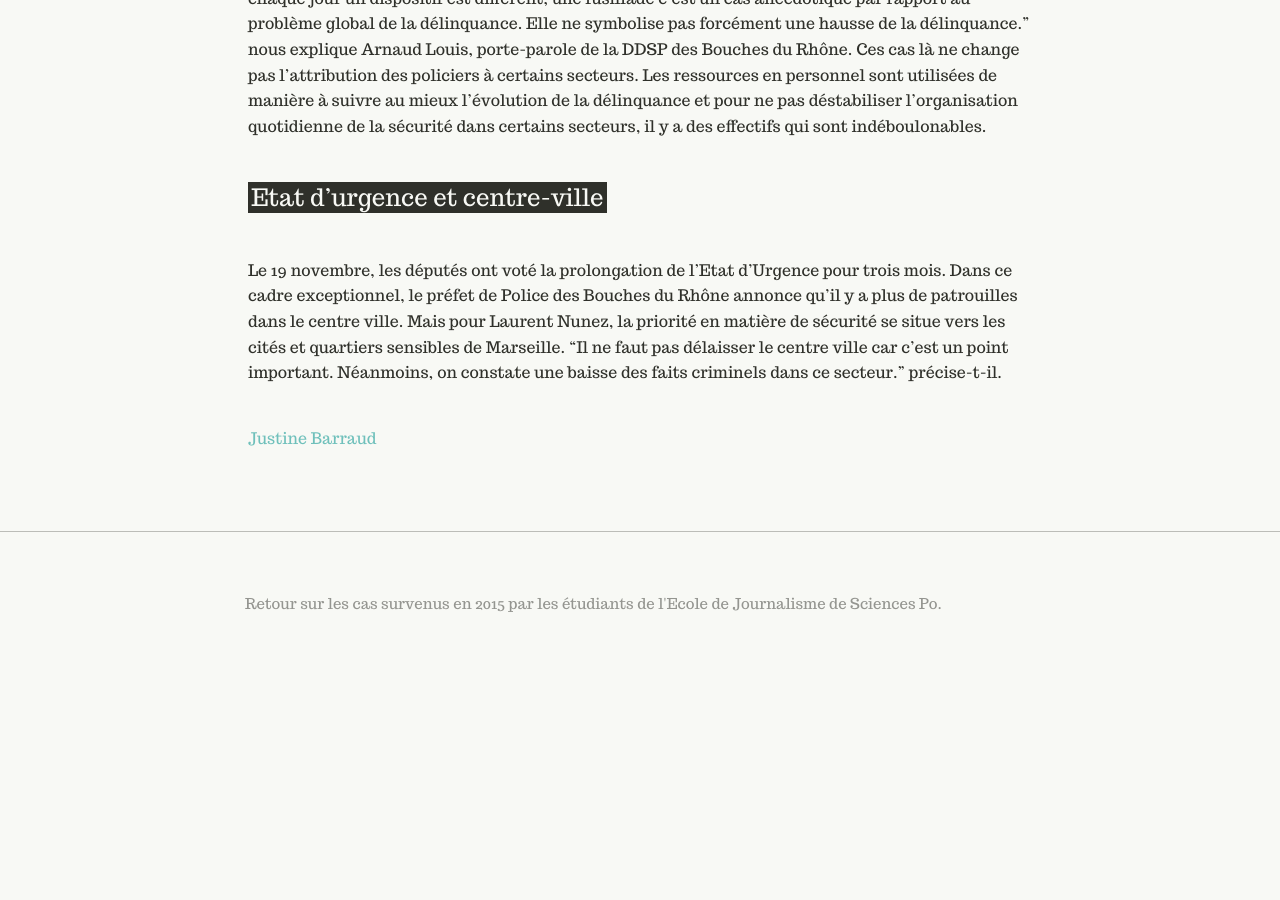
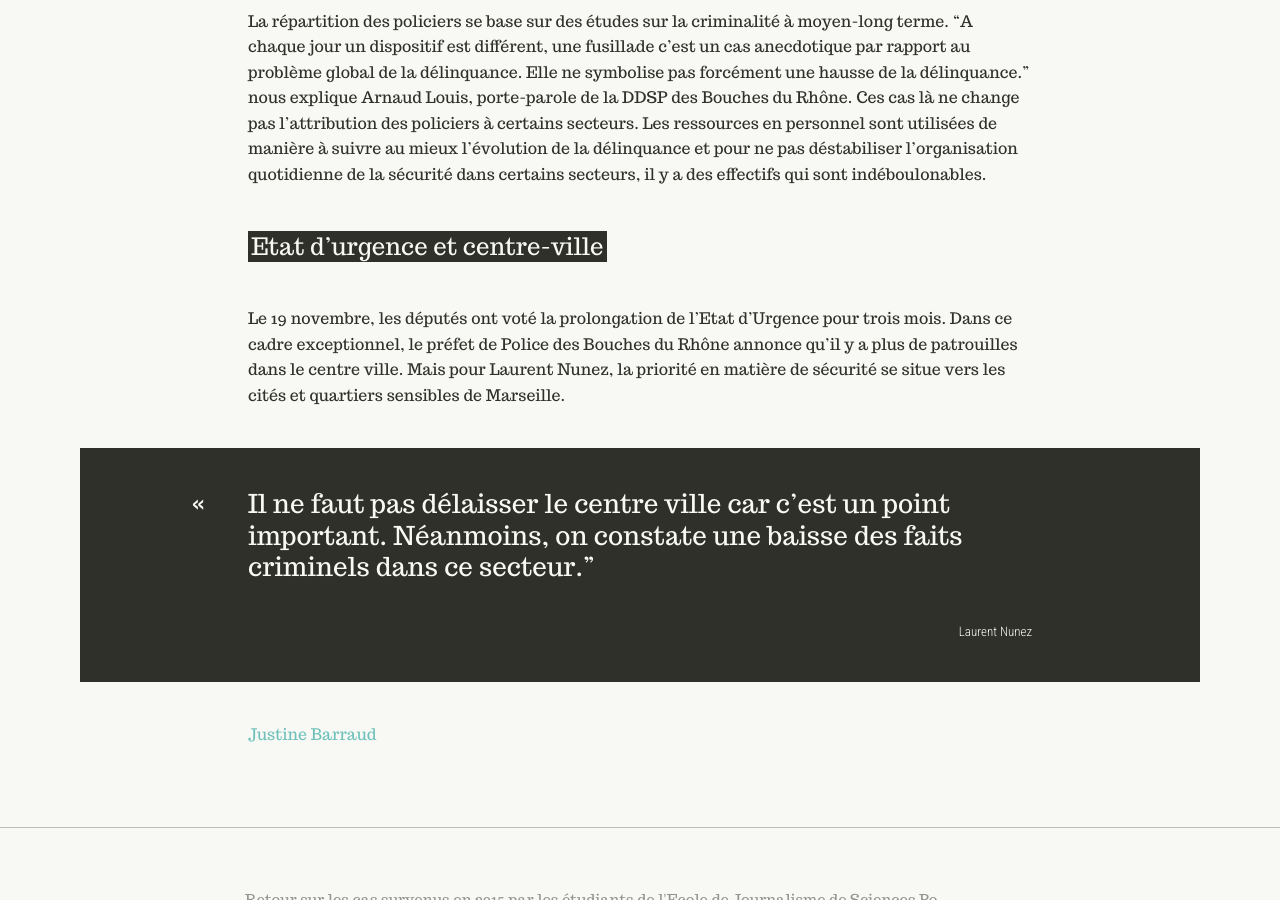
Before and after one commit to reglementsdecomptes/reglementsdecomptes.github.io, a Jekyll site: the page built from _posts/2015-12-11-Le-centre-ville-de-Marseille-,-une-zone-de-sécurité-non-prioritaire.md, in a window 1280 px wide and 900 px high, scrolled down 1786 px. Built offline with Jekyll 4.4.1, drawn with Linux system fonts in a browser that asks for light colours; before the commit the page ends 2482 px from its top, so only the background shows below that; some of the changed text lies outside the part shown.

Commit message:
Updated 2015-12-11-Le-centre-ville-de-Marseille-,-une-zone-de-sécurité-non-prioritaire.md

```diff
--- a/_posts/2015-12-11-Le-centre-ville-de-Marseille-,-une-zone-de-sécurité-non-prioritaire.md
+++ b/_posts/2015-12-11-Le-centre-ville-de-Marseille-,-une-zone-de-sécurité-non-prioritaire.md
@@ -10,10 +10,10 @@ Ce n’est pas un cas isolé, selon l’AFP, il y a deux ans dans le même quart
 
 ##  **Quartier de l’Opéra, un quartier à risque**
 
-> “Le quartier de l’Opéra, c’est un quartier de nuit, situé à l’hyper centre de Marseille. Il y a beaucoup de monde qui fréquente les commerces et les boites de nuit, donc c’est un quartier à risque.
-”
+> Le quartier de l’Opéra, c’est un quartier de nuit, situé à l’hyper centre de Marseille. Il y a beaucoup de monde qui fréquente les commerces et les boites de nuit, donc c’est un quartier à risque."
 
--Guy Nicolaï, adjoint délégué à la sécurité de la mairie du 1er arrondissement de Marseille{: .credit}
+Guy Nicolaï, adjoint délégué à la sécurité de la mairie du 1er arrondissement de Marseille
+{: .credit}
 
 Depuis cette fusillade, “un sentiment d’insécurité, de tristesse et de peur s’est installé parmi les commerçants. Une voiture peut passer et mitrailler. On essaie de les tranquilliser avec les mesures prises pour sécuriser le secteur. Le nombre de policiers n’a cependant pas été augmenté. Il y a beaucoup de patrouilles à pied, des brigades VTT, mais finalement comme ailleurs.” nous précise l’adjoint délégué à la sécurité.
 
@@ -36,6 +36,11 @@ Ces cas là ne change pas l’attribution des policiers à certains secteurs. Le
 ## **Etat d’urgence et centre-ville**
 
 Le 19 novembre, les députés ont voté la prolongation de l’Etat d’Urgence pour trois mois.
-Dans ce cadre exceptionnel, le préfet de Police des Bouches du Rhône annonce qu’il y a plus de patrouilles dans le centre ville. Mais pour Laurent Nunez, la priorité en matière de sécurité se situe vers les cités et quartiers sensibles de Marseille. “Il ne faut pas délaisser le centre ville car c’est un point important. Néanmoins, on constate une baisse des faits criminels dans ce secteur.” précise-t-il.
+Dans ce cadre exceptionnel, le préfet de Police des Bouches du Rhône annonce qu’il y a plus de patrouilles dans le centre ville. Mais pour Laurent Nunez, la priorité en matière de sécurité se situe vers les cités et quartiers sensibles de Marseille.
+
+> Il ne faut pas délaisser le centre ville car c’est un point important. Néanmoins, on constate une baisse des faits criminels dans ce secteur.”
+
+Laurent Nunez
+{: .credit}
 
 [Justine Barraud](https://twitter.com/JustineBarraud)
```
